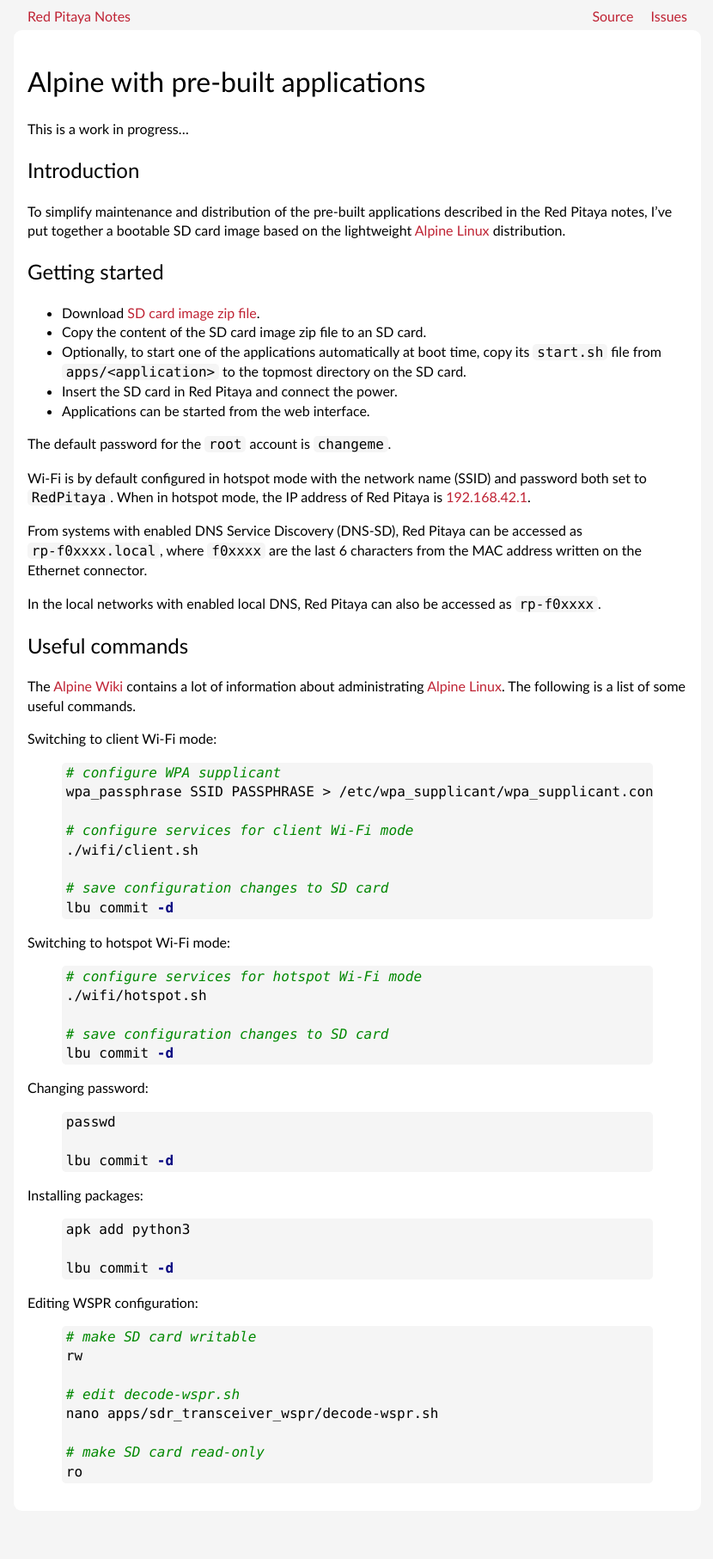
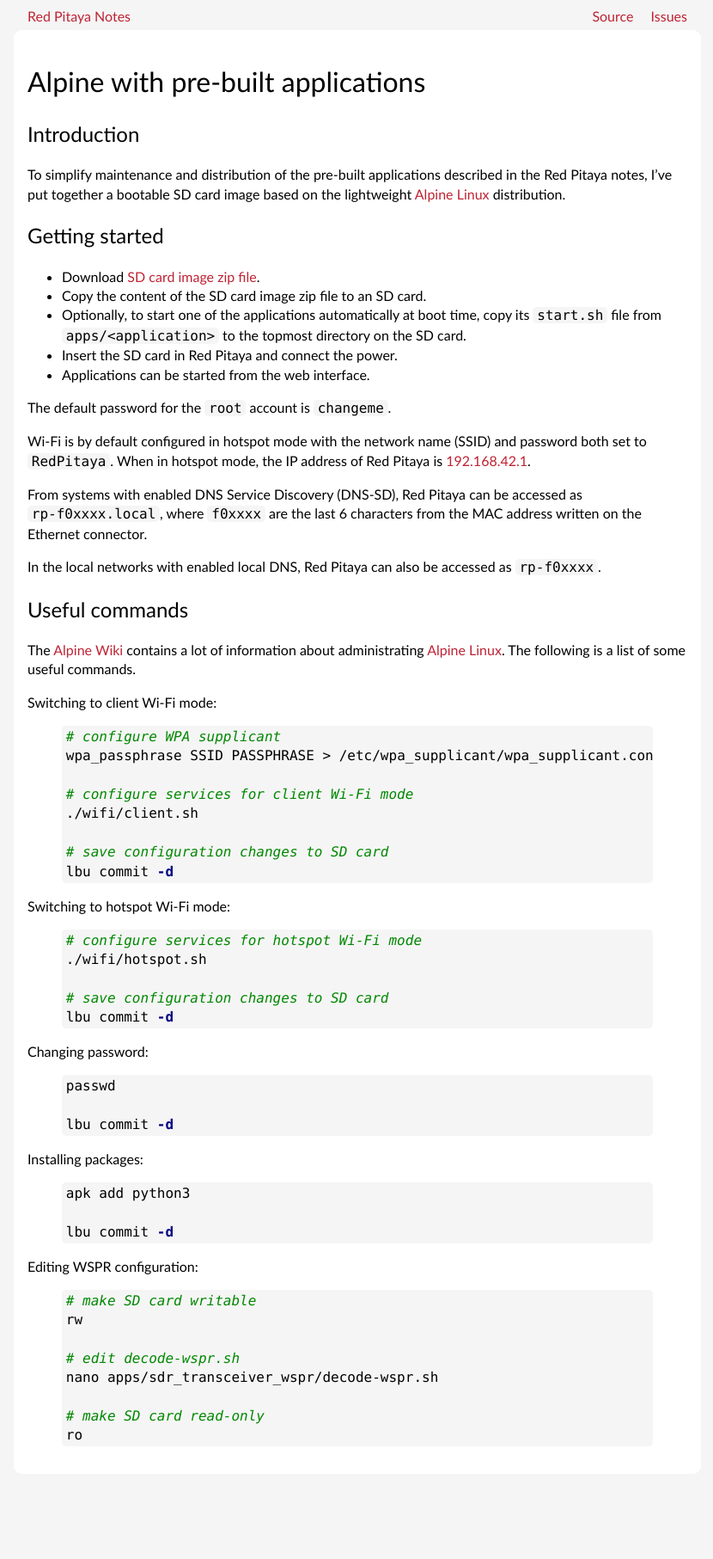
Before and after one commit to pavel-demin/red-pitaya-notes, a Jekyll site: the page built from alpine.md, in a window 1280 px wide. Shown: the whole page at 86% size, without its empty margins (224-1054 px from the left). Built offline with Jekyll 4.4.1, drawn with Linux system fonts in a browser that asks for light colours; after the commit the page ends 1770 px from its top, so only the background shows below that.

Commit message:
remove work in progress from alpine

```diff
--- a/alpine.md
+++ b/alpine.md
@@ -3,8 +3,6 @@
 title: Alpine with pre-built applications
 permalink: /alpine/
 ---
-
-This is a work in progress...
 
 Introduction
 -----
```
